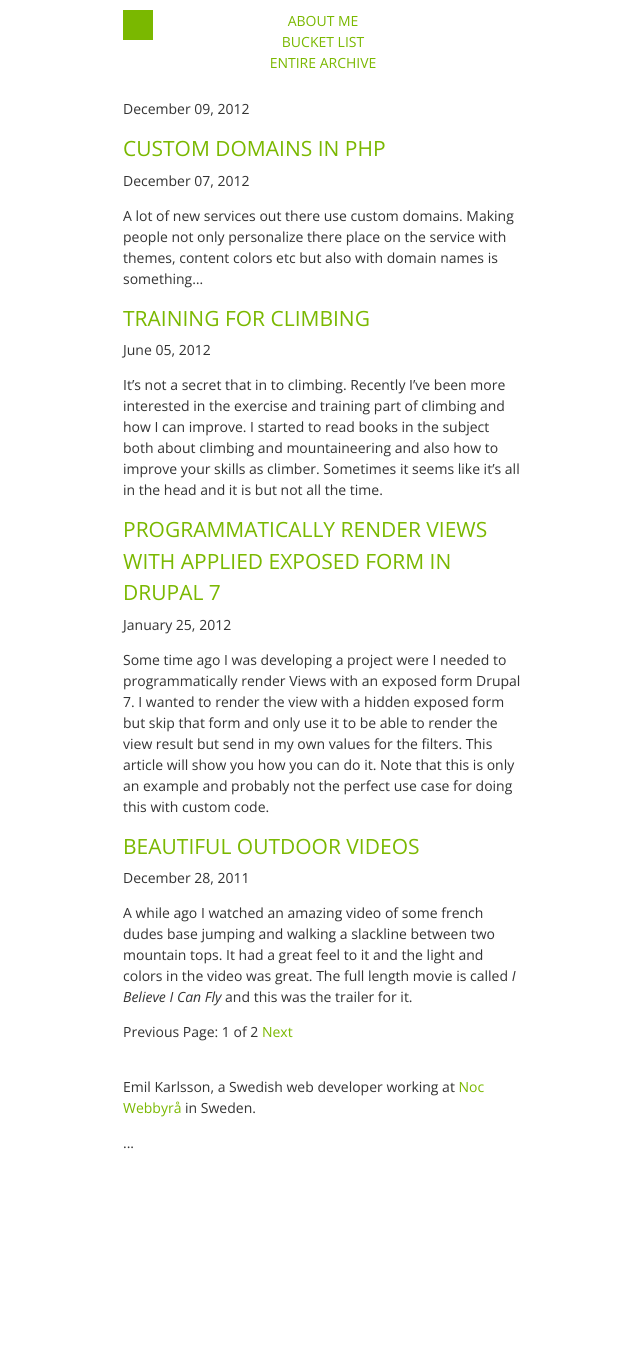
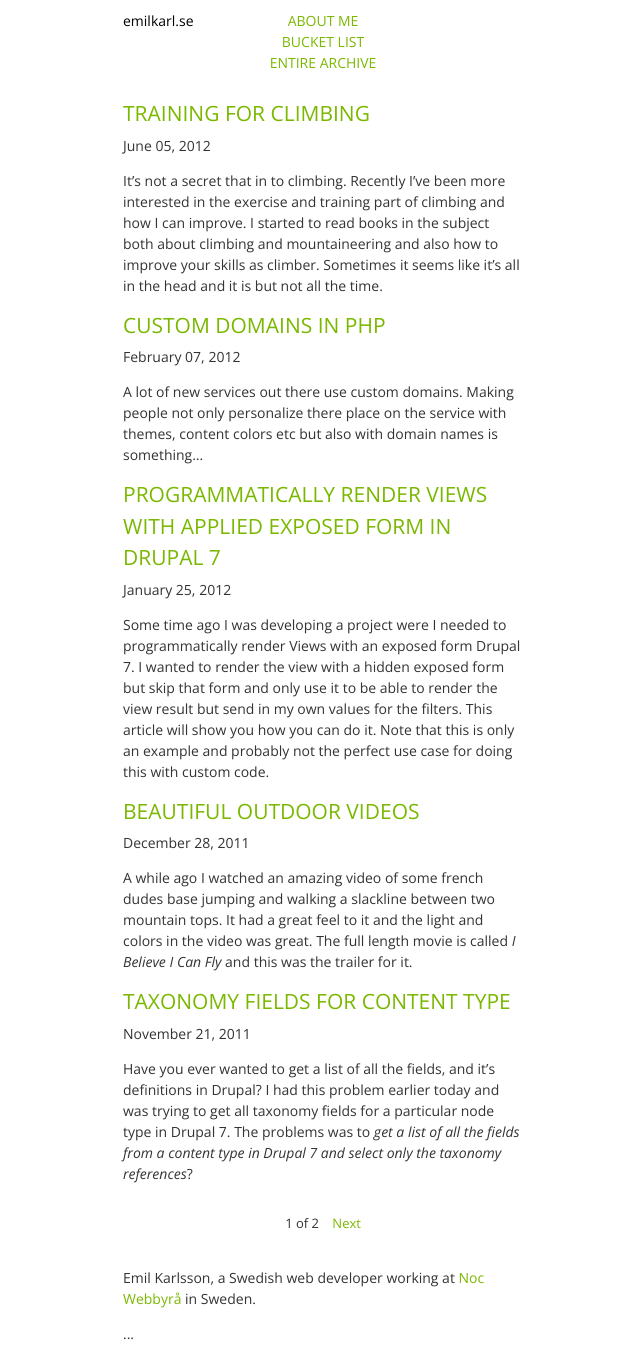
Before and after one commit to emilkarl/emilkarl.github.com, a Jekyll site: the page built from index.html, in a window 1280 px wide. Shown: the whole page, without its empty margins (317-957 px from the left). Built offline with Jekyll 4.4.1, drawn with Linux system fonts in a browser that asks for light colours; Markdown is read by kramdown in place of the engine named in the settings; the list of posts is cut into pages by our own code; before the commit the page ends 1177 px from its top, so only the background shows below that.

Commit message:
Adding new content

```diff
--- a/CNAME
+++ b/CNAME
@@ -0,0 +1 @@
+emilkarl.se
--- a/_layouts/application.html
+++ b/_layouts/application.html
@@ -45,7 +45,7 @@
 <body class="{% if page.categories != null %}{{ page.categories }}{% else %}front{% endif %}">
   <div id="wrapper">
     <header>
-    <figure id="logo"><a href="/">emilkarl</a></figure>
+    <figure id="logo"><a href="/">emilkarl.se</a></figure>
     <nav>
     <ul>
     <li><a href="/about/">About me</a></li>
--- a/_posts/articles/2011-10-16-smart-thin-restarts.mdown
+++ b/_posts/articles/2011-10-16-smart-thin-restarts.mdown
@@ -1,6 +1,6 @@
 ---
 title: "Smart Thin restarts"
-description: 'Some of my Ruby apps I run with Thin, a very small and simple web server for Ruby applications. Thin runs servers and I use Nginx to forward requests distributed on three Thin server instances."
+description: "Some of my Ruby apps I run with Thin, a very small and simple web server for Ruby applications. Thin runs servers and I use Nginx to forward requests distributed on three Thin server instances."
 created_at: 2011-10-16 19:45
 published: true
 layout: application
--- a/assets/css/application.css
+++ b/assets/css/application.css
@@ -1 +1 @@
-h1,h2,h3{text-transform:uppercase;font-family:'Open Sans', sans-serif;font-weight:300}body{font:14px/1.5 "Open Sans",sans-serif;font-weight:300}article header h2{margin:5px 0}body{background-color:#fff;color:#333}a{color:#7ab800;text-decoration:none}a:hover{color:#e8bf56}h1,h2,h3{color:#7ab800}ul{padding:0;margin:0}#wrapper{max-width:420px;margin:0 auto;position:relative}#logo{margin:0;padding:0;background-color:#7ab800;position:absolute;left:10px;top:10px;width:30px;height:30px;text-indent:-10000px}header,footer{padding:10px;margin:0}article header,article footer{padding:0}#content{padding:10px}nav li{text-align:center;text-transform:uppercase}li{list-style-position:inside}
+h1,h2,h3{text-transform:uppercase;font-family:'Open Sans', sans-serif;font-weight:300}body{font:14px/1.5 "Open Sans",sans-serif;font-weight:300}article header h2{margin:5px 0}.pagination{font-size:13px}body{background-color:#fff;color:#333}a{color:#7ab800;text-decoration:none}a:hover{color:#e8bf56}h1,h2,h3{color:#7ab800}ul{padding:0;margin:0}#wrapper{max-width:420px;margin:0 auto;position:relative}#logo{margin:0;padding:0;position:absolute;left:10px;top:10px}#logo a{color:#000}header,footer{padding:10px;margin:0}article header,article footer{padding:0}#content{padding:10px}nav li{text-align:center;text-transform:uppercase}li{list-style-position:inside}.pagination{text-align:center;margin-top:30px}.pagination .next{margin-left:10px}.pagination .previous{margin-right:10px}
--- a/assets/sass/_typography.scss
+++ b/assets/sass/_typography.scss
@@ -16,3 +16,7 @@
     }
   }
 }
+
+.pagination {
+  font-size: 13px;
+}
--- a/index.html
+++ b/index.html
@@ -15,17 +15,15 @@
   </article>
 {% endfor %}
 
+{% if paginator.previous_page or paginator.next_page %}
 <!-- Pagination links -->
 <div class="pagination">
   {% if paginator.previous_page %}
     <a href="/page{{paginator.previous_page}}" class="previous">Previous</a>
-  {% else %}
-    <span class="previous">Previous</span>
   {% endif %}
-  <span class="page_number ">Page: {{paginator.page}} of {{paginator.total_pages}}</span>
+  <span class="page_number ">{{paginator.page}} of {{paginator.total_pages}}</span>
   {% if paginator.next_page %}
-    <a href="/page{{paginator.next_page}}" class="next ">Next</a>
-  {% else %}
-    <span class="next ">Next</span>
+    <a href="/page{{paginator.next_page}}" class="next">Next</a>
   {% endif %}
 </div>
+{% endif %}
```
Also changed, not shown: assets/sass/_main.scss (+16 -4 lines), _posts/articles/2012-02-07-custom-domains-in-php.md (renamed from _posts/articles/2012-12-07-custom-domains-in-php.md), 1 other file.
